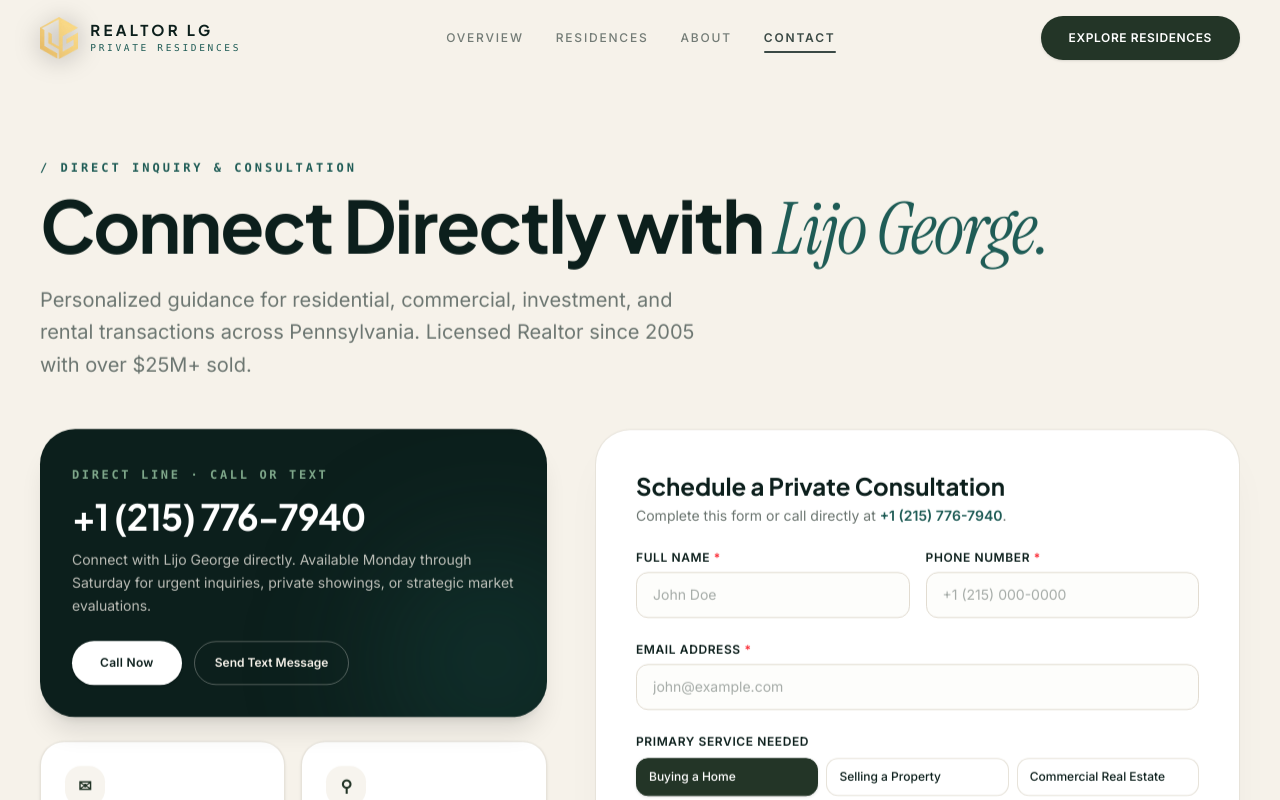
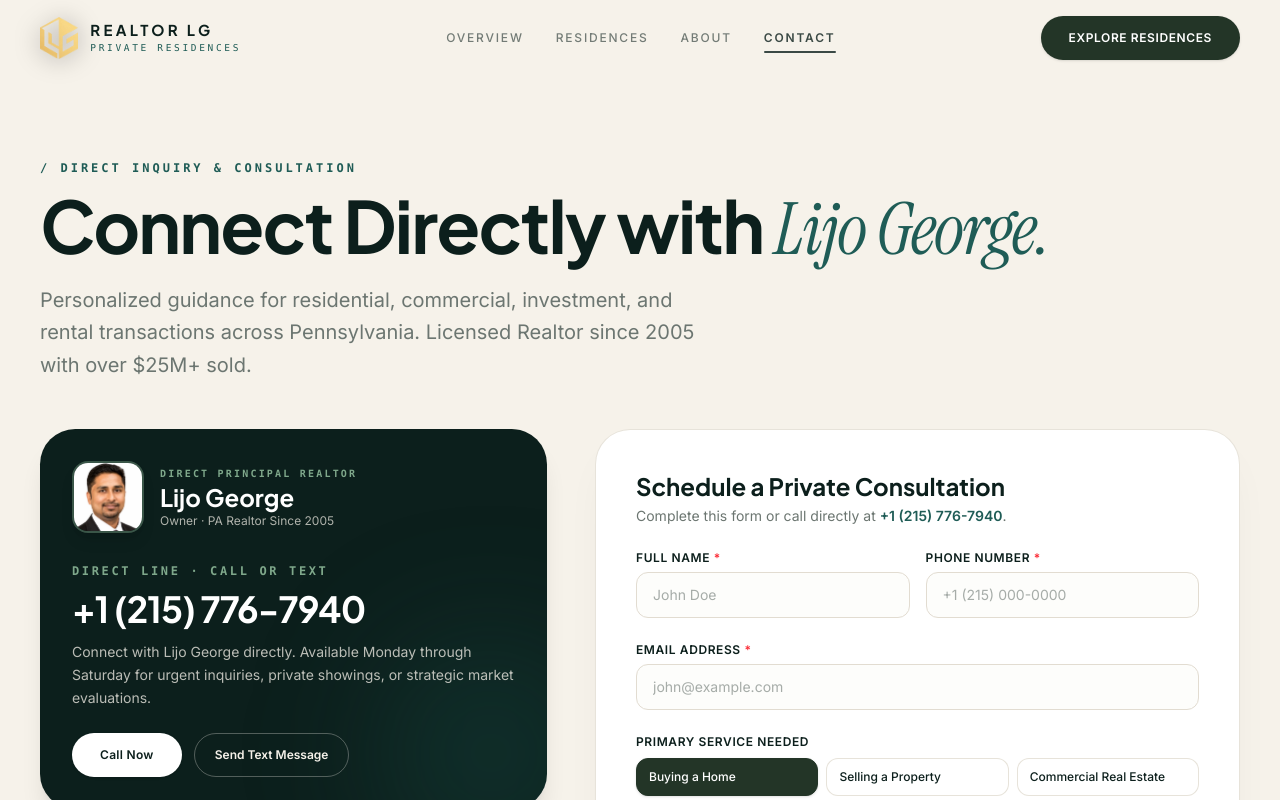
Before and after one commit to J1309/REUSA, a React (Vite) app: page /contact in a window 1280 px wide. Shown: the top 800 px of the page. Built offline with nearby package versions, Linux system fonts and the light colour scheme.

Commit message:
Add Lijo George owner photo across About, Contact, Home, and Property pages

```diff
--- a/src/pages/About.jsx
+++ b/src/pages/About.jsx
@@ -93,13 +93,16 @@ export default function About() {
         <div className="grid gap-12 lg:grid-cols-[1.1fr_1.4fr] items-start">
           {/* Left Column: Architectural Showcase & Highlight Card */}
           <Reveal>
-            <div className="relative overflow-hidden rounded-[2.5rem] border border-stone/80 bg-stone/20 shadow-lg aspect-[4/3.5] sm:aspect-[4/3]">
-              <img
-                src="/images/showcase/showcase-01.webp"
-                alt="Lijo George - LG Realtor Architectural Office"
-                className="size-full object-cover"
-              />
-              <div className="absolute inset-0 bg-gradient-to-t from-ink/80 via-transparent to-transparent" />
+            <div className="relative overflow-hidden rounded-[2.5rem] border border-stone/80 bg-gradient-to-b from-sand/40 to-stone/30 shadow-xl aspect-[4/4.6] sm:aspect-[4/4.2]">
+              <picture>
+                <source srcSet="/images/owner_img.webp" type="image/webp" />
+                <img
+                  src="/images/owner_img.png"
+                  alt="Lijo George - Owner & Realtor, LG Realtor"
+                  className="size-full object-cover object-[center_14%] transition-transform duration-700 hover:scale-[1.02]"
+                />
+              </picture>
+              <div className="absolute inset-0 bg-gradient-to-t from-ink/85 via-ink/20 to-transparent pointer-events-none" />
 
               {/* Float Stat Badge */}
               <div className="absolute inset-x-6 bottom-6 flex items-center justify-between rounded-2xl bg-white/95 p-4 sm:p-5 backdrop-blur-md border border-white/80 shadow-md text-ink">
--- a/src/pages/Contact.jsx
+++ b/src/pages/Contact.jsx
@@ -95,10 +95,28 @@ export default function Contact() {
             {/* Primary Phone Highlight Card */}
             <div className="relative overflow-hidden rounded-[2.2rem] bg-ink p-8 text-sand shadow-xl">
               <div className="relative z-10">
+                <div className="flex items-center gap-4 mb-6">
+                  <picture>
+                    <source srcSet="/images/owner_img.webp" type="image/webp" />
+                    <img
+                      src="/images/owner_img.png"
+                      alt="Lijo George - Owner & Realtor"
+                      className="size-16 sm:size-18 rounded-2xl object-cover object-top border-2 border-accent/40 shadow-lg shrink-0"
+                    />
+                  </picture>
+                  <div>
+                    <span className="text-[10px] font-mono uppercase tracking-[0.22em] text-accent font-semibold block">
+                      Direct Principal Realtor
+                    </span>
+                    <h3 className="font-modern font-bold text-xl sm:text-2xl text-white">Lijo George</h3>
+                    <p className="text-xs text-sand/70">Owner · PA Realtor Since 2005</p>
+                  </div>
+                </div>
+
                 <span className="text-xs font-mono uppercase tracking-[0.22em] text-accent font-semibold">
                   Direct Line · Call or Text
                 </span>
-                <p className="mt-3 font-modern font-bold text-3xl sm:text-4xl text-white tracking-tight">
+                <p className="mt-2 font-modern font-bold text-3xl sm:text-4xl text-white tracking-tight">
                   +1 (215) 776-7940
                 </p>
                 <p className="mt-3 text-sm text-sand/75 leading-relaxed">
--- a/src/pages/Home.jsx
+++ b/src/pages/Home.jsx
@@ -410,6 +410,18 @@ function CTA() {
   return (
     <section id="consultation" className="mx-auto max-w-7xl px-4 sm:px-6 py-16 sm:py-24 lg:py-28 lg:px-10">
       <Reveal className="overflow-hidden rounded-[2.5rem] bg-white p-8 sm:p-14 text-center shadow-[0_30px_70px_-30px_rgba(12,31,28,0.2)] border border-stone/80 md:p-20">
+        <div className="mx-auto mb-6 flex flex-col items-center">
+          <picture>
+            <source srcSet="/images/owner_img.webp" type="image/webp" />
+            <img
+              src="/images/owner_img.png"
+              alt="Lijo George, Owner of LG Realtor"
+              className="size-20 sm:size-24 rounded-full object-cover object-[center_14%] border-2 border-stone shadow-md"
+            />
+          </picture>
+          <p className="mt-2.5 text-xs font-semibold text-ink">Lijo George</p>
+          <p className="text-[10px] font-mono text-muted uppercase tracking-wider">Owner & Principal Realtor · PA Since 2005</p>
+        </div>
         <span className="text-xs font-mono uppercase tracking-[0.25em] text-sea font-semibold">/ PRIVATE ADVISORY</span>
         <h2 className="mx-auto mt-2 max-w-2xl font-modern font-bold text-[clamp(2rem,4.5vw,3.4rem)] leading-tight text-ink">
           Tell us what you're <span className="font-serif italic font-normal text-sea">looking for.</span>
--- a/src/pages/Property.jsx
+++ b/src/pages/Property.jsx
@@ -536,11 +536,14 @@ export default function Property() {
               {/* Agent card */}
               <div className="flex items-center justify-between rounded-2xl border border-stone/60 bg-white p-3 sm:p-3.5 shadow-sm">
                 <div className="flex items-center gap-3">
-                  <img
-                    src="/images/hero/hero-02.webp"
-                    alt="Lijo George"
-                    className="size-10 sm:size-12 rounded-full object-cover border border-stone/80"
-                  />
+                  <picture>
+                    <source srcSet="/images/owner_img.webp" type="image/webp" />
+                    <img
+                      src="/images/owner_img.png"
+                      alt="Lijo George"
+                      className="size-11 sm:size-12 rounded-full object-cover object-top border border-stone/80 shadow-sm"
+                    />
+                  </picture>
                   <div>
                     <p className="text-xs sm:text-sm font-semibold text-ink">Lijo George</p>
                     <p className="text-[10px] sm:text-[11px] text-muted">Owner · Licensed PA Realtor Since 2005</p>
```
Also changed, not shown: public/images/owner_img.png (added), public/images/owner_img.webp (added).
